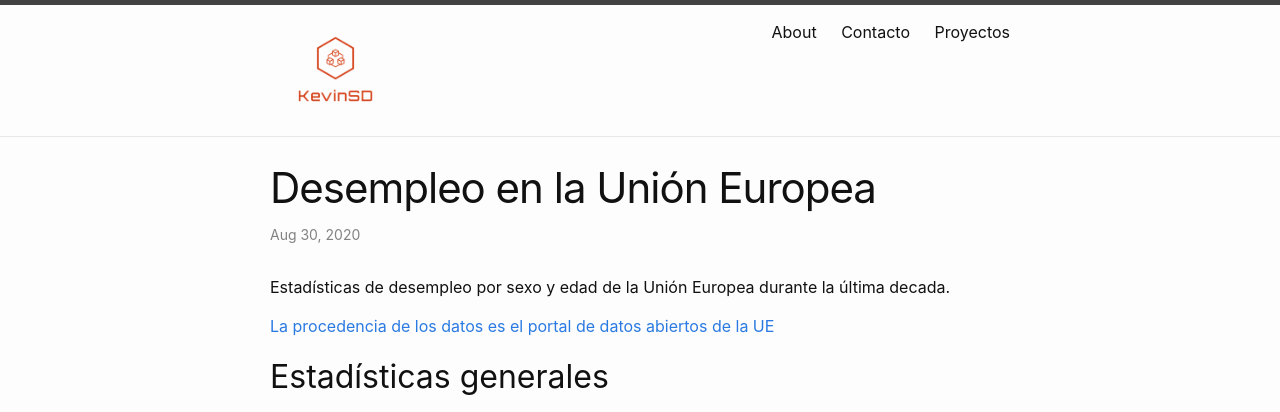
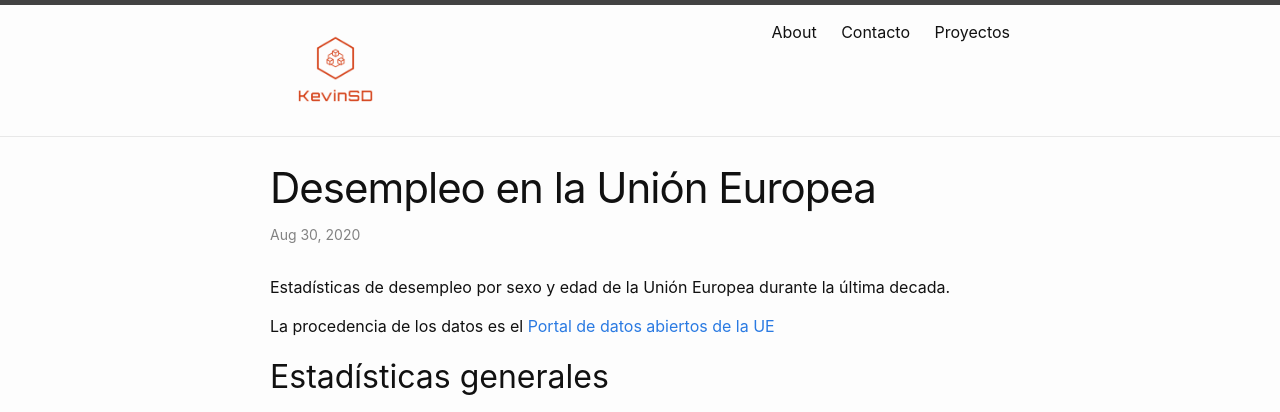
Before and after one commit to KevinDaniel-S/KevinDaniel-S.github.io, a Jekyll site: the page built from _posts/2020-08-29-Unemployment_in_UE.md, in a window 1280 px wide and 900 px high, cut to the strip 0-412 px from the top of the window. Built offline with Jekyll 4.4.1, drawn with Linux system fonts in a browser that asks for light colours.

```diff
--- a/_posts/2020-08-29-Unemployment_in_UE.md
+++ b/_posts/2020-08-29-Unemployment_in_UE.md
@@ -8,7 +8,7 @@ category: Machine_Learning
 Estadísticas de desempleo por sexo y edad de la Unión Europea
 durante la última decada.
 
-[La procedencia de los datos es el portal de datos abiertos de la UE](https://data.europa.eu/euodp/en/data/dataset/OEEyFHYAWVNRYGMFhUzzw)
+La procedencia de los datos es el [Portal de datos abiertos de la UE](https://data.europa.eu/euodp/en/data/dataset/OEEyFHYAWVNRYGMFhUzzw)
 
 <!--more-->
 
```
